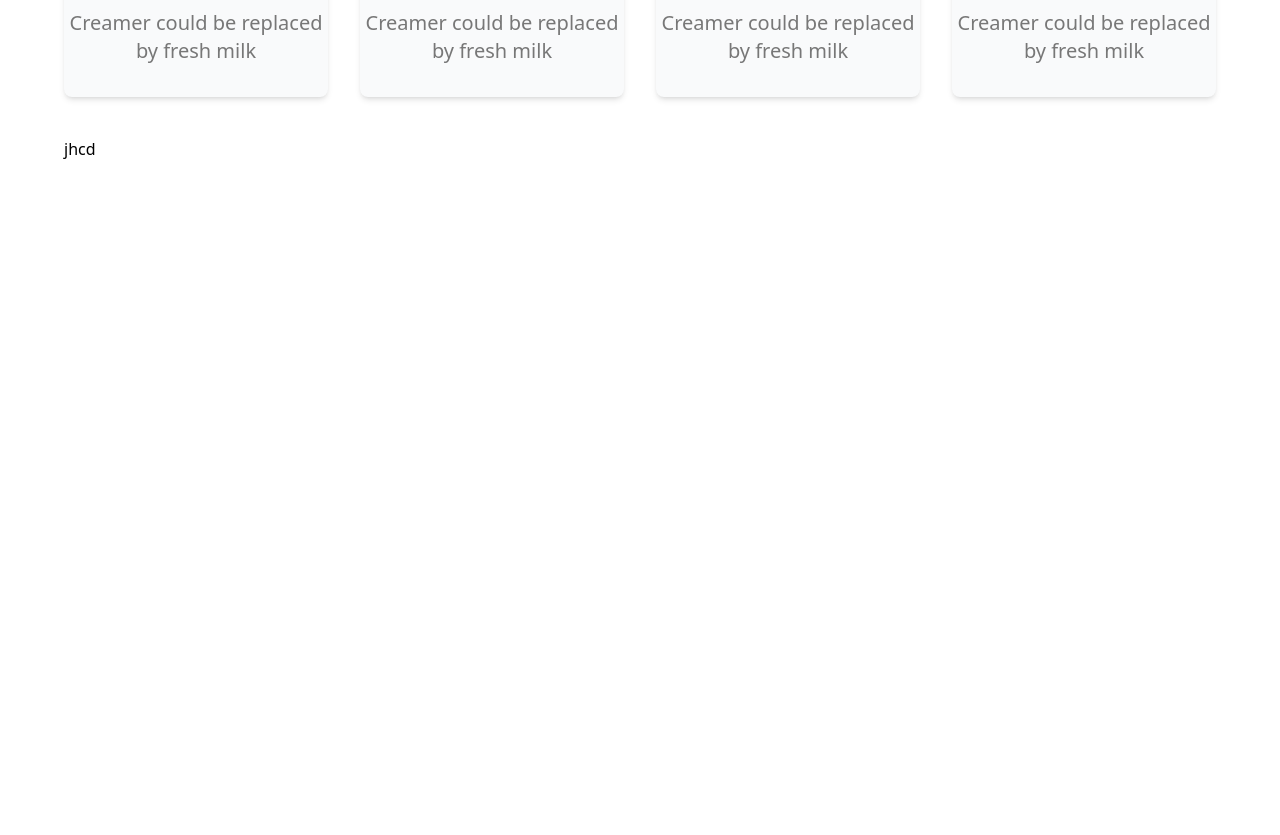
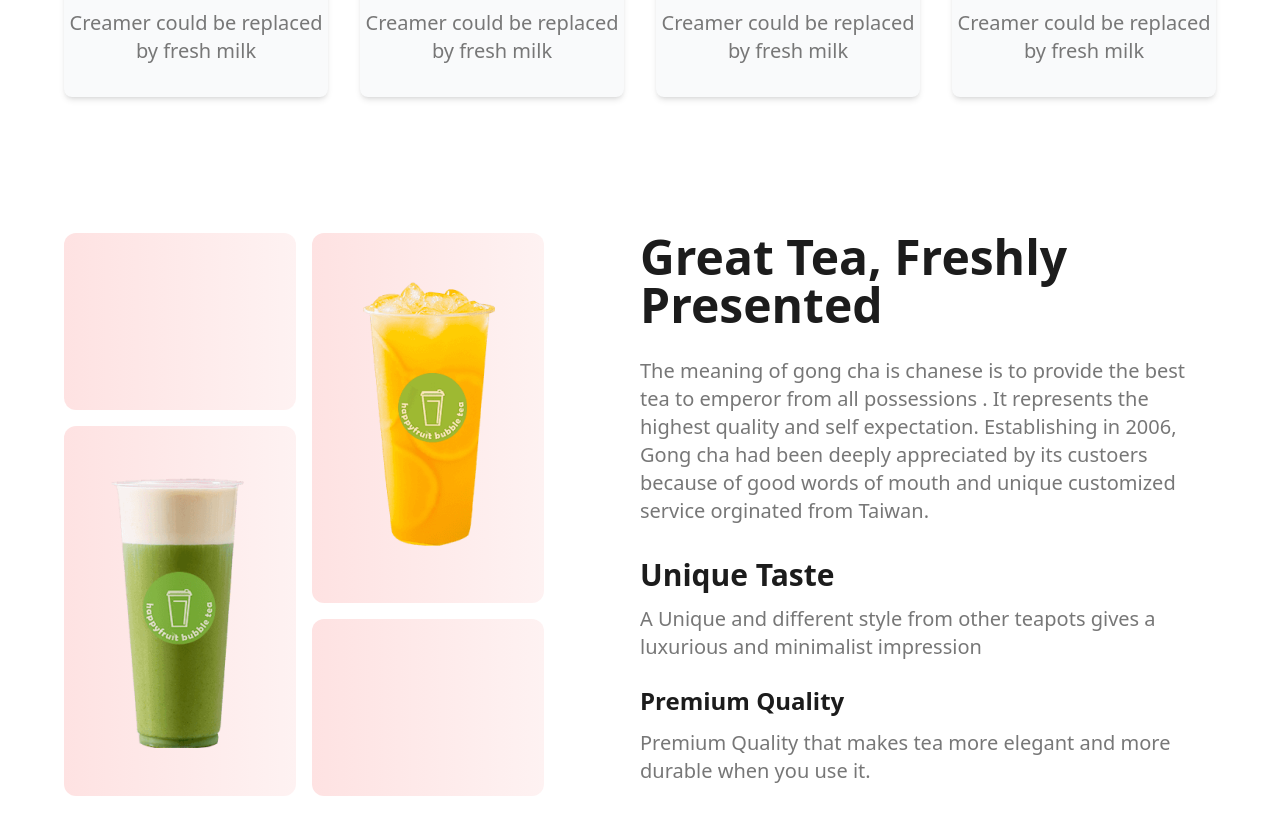
Before and after one commit to ahsan-dev77/tea-house, a plain HTML site: page index.html in a window 1280 px wide. Shown: the part 1120-1955 px from the top of the page. Before the commit the page ends 1377 px from the top, so only its background shows below. Drawn offline with nearby package versions, Linux system fonts and the light colour scheme.

Commit message:
great tea section dan

```diff
--- a/index.html
+++ b/index.html
@@ -75,9 +75,28 @@
               <p class="font-medium text-[#777777] pb-8 pt-4 text-xl">Creamer could be replaced by fresh milk</p>
             </div>
           </div>
-          <div>
+        </section>
+        <section class="mb-24">
+          <div class="grid grid-cols-1 md:grid-cols-2">
+            <div class="grid grid-cols-2 grid-rows-3 gap-4 lg:w-5/6">
+              <div class="h-38 bg-gradient-to-r from-red-100 to-red-50 rounded-xl"></div>
+              <div class="bg-gradient-to-r from-red-100 to-red-50 rounded-xl row-span-2">
+                <img class="mx-auto py-12" src="images/fresh-1.png" alt="">
+              </div>
+              <div class="bg-gradient-to-r from-red-100 to-red-50 rounded-xl row-span-2">
+                <img class="mx-auto py-12" src="images/fresh-2.png" alt="">
+              </div>
+              <div class="h-38 bg-gradient-to-r from-red-100 to-red-50 rounded-xl"></div>
+            </div>
             <div>
-              <h1>jhcd</h1>
+              <h1 class="font-extrabold mb-7 text-[#1C1C1C] text-5xl">Great Tea, Freshly Presented</h1>
+              <p class="text-[#777777] text-xl mb-2">The meaning of gong cha is chanese is to provide the best tea to emperor from all possessions . It represents the highest quality and self expectation. Establishing in 2006, Gong cha had been deeply appreciated by its custoers  because of good words of mouth and unique customized service orginated from Taiwan.</p>
+              <br>
+              <h1 class="font-bold text-3xl text-[#1C1C1C] mb-3">Unique Taste</h1>
+              <p class="font-medium text-xl text-[#777777]">A Unique and different style from other teapots gives a luxurious and minimalist impression</p>
+              <br>
+              <h1 class="text-[#1C1C1C] text-2xl mb-3 font-extrabold">Premium Quality</h1>
+              <p class="text-[#777777] text-xl">Premium Quality that makes tea more elegant and more durable when you use it.</p>
             </div>
           </div>
         </section>
```
